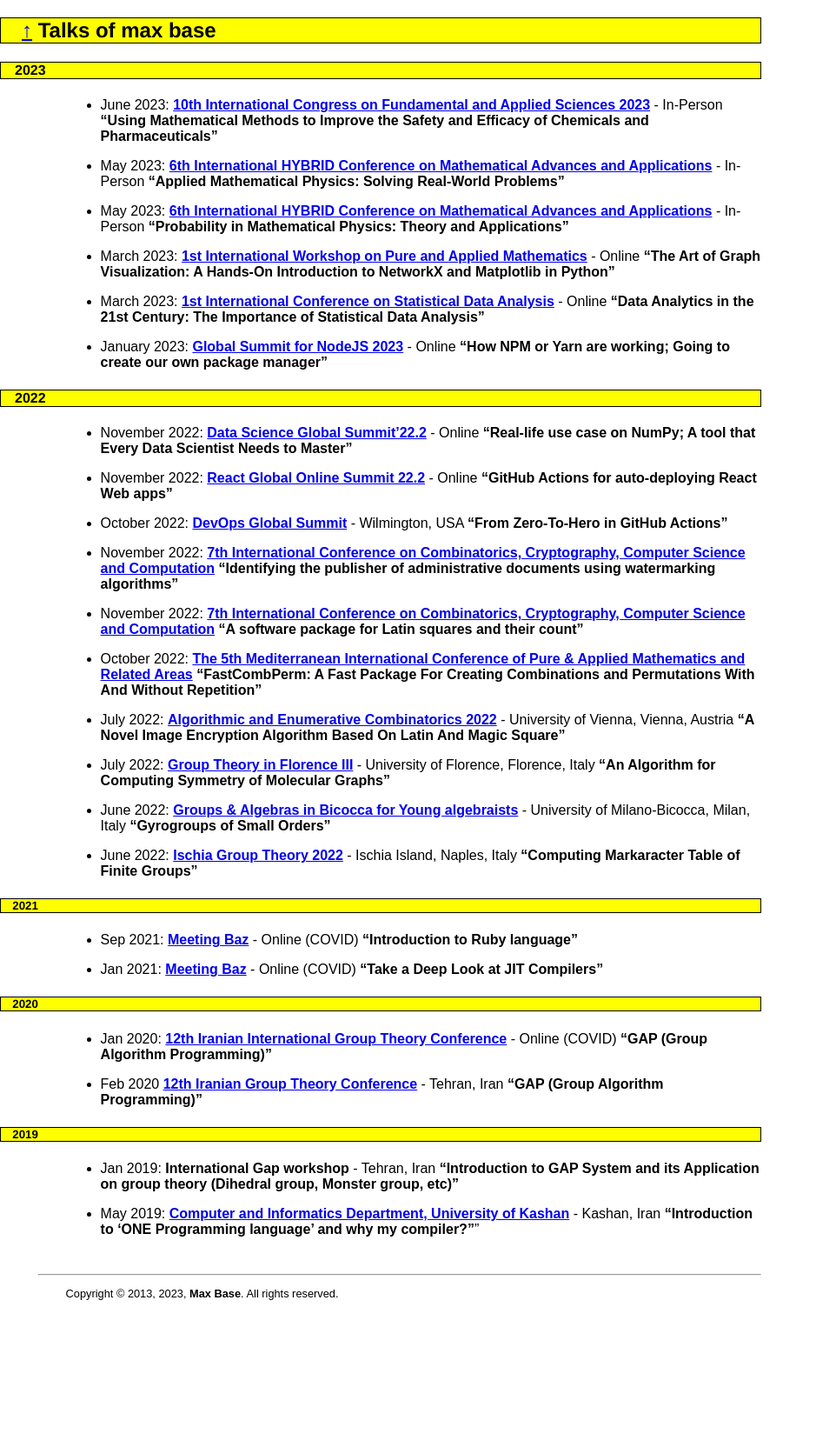
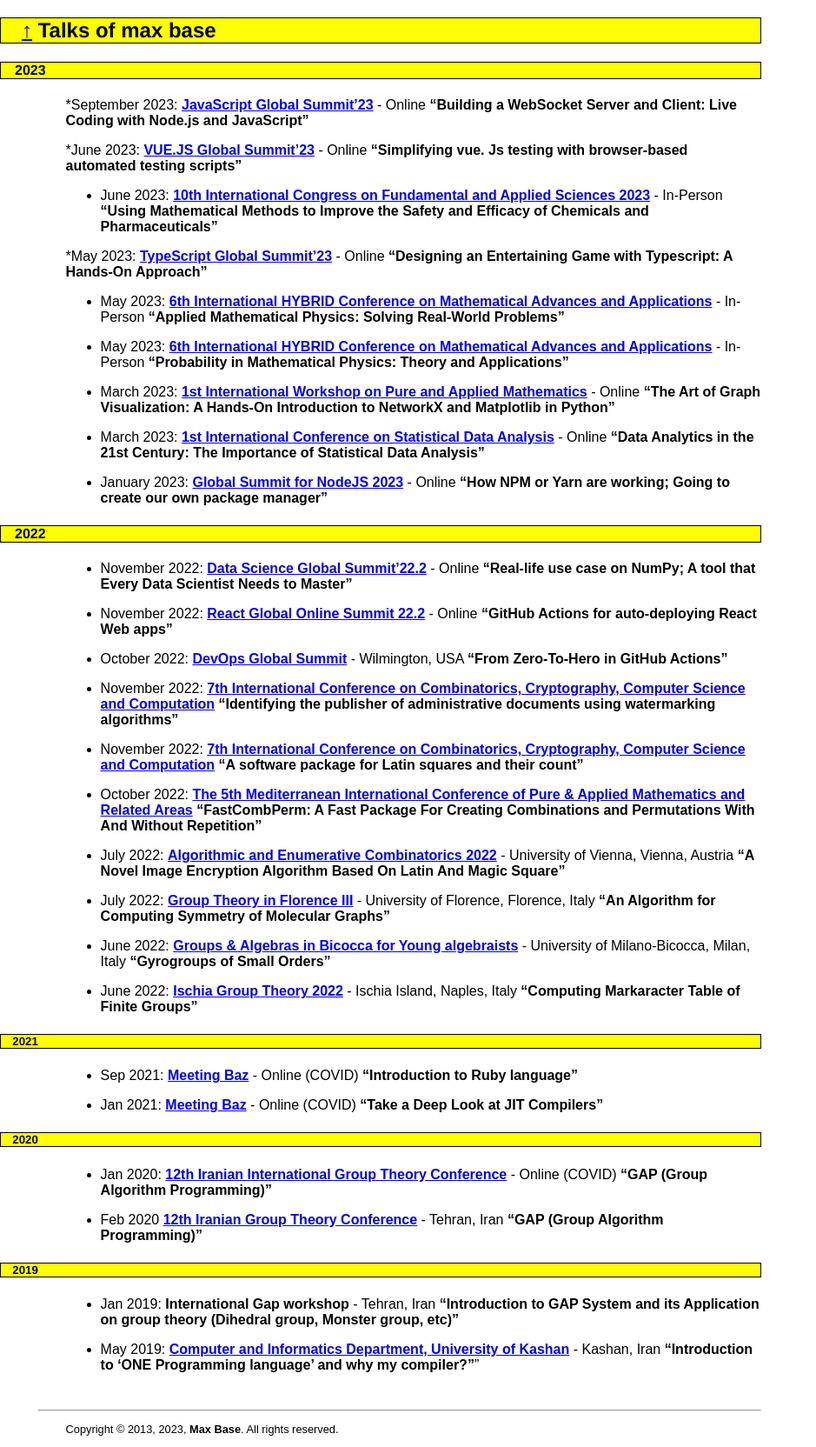
Before and after one commit to BaseMax/Max, a Jekyll site: the page built from talk.md, in a window 1280 px wide. Shown: the whole page at 87% size, without its empty margins (0-939 px from the left). Built offline with Jekyll 4.4.1, drawn with Linux system fonts in a browser that asks for light colours; before the commit the page ends 1508 px from its top, so only the background shows below that.

Commit message:
Update talks.md

```diff
--- a/_includes/_sections/talks.md
+++ b/_includes/_sections/talks.md
@@ -1,7 +1,16 @@
 #### 2023
+
+*September 2023: **[JavaScript Global Summit'23](https://events.geekle.us/js23/)** - Online
+    **"Building a WebSocket Server and Client: Live Coding with Node.js and JavaScript"**
+
+*June 2023: **[VUE.JS Global Summit'23](https://events.geekle.us/vuejs23/)** - Online
+    **"Simplifying vue. Js testing with browser-based automated testing scripts"**
 
 * June 2023: **[10th International Congress on Fundamental and Applied Sciences 2023](https://icfas2023.intsa.org/)** - In-Person
     **"Using Mathematical Methods to Improve the Safety and Efficacy of Chemicals and Pharmaceuticals"**
+
+*May 2023: **[TypeScript Global Summit'23](https://events.geekle.us/typescript/)** - Online
+    **"Designing an Entertaining Game with Typescript: A Hands-On Approach"**
 
 * May 2023: **[6th International HYBRID Conference on Mathematical Advances and Applications](https://2023.icomaas.com/)** - In-Person
     **"Applied Mathematical Physics: Solving Real-World Problems"**
```
